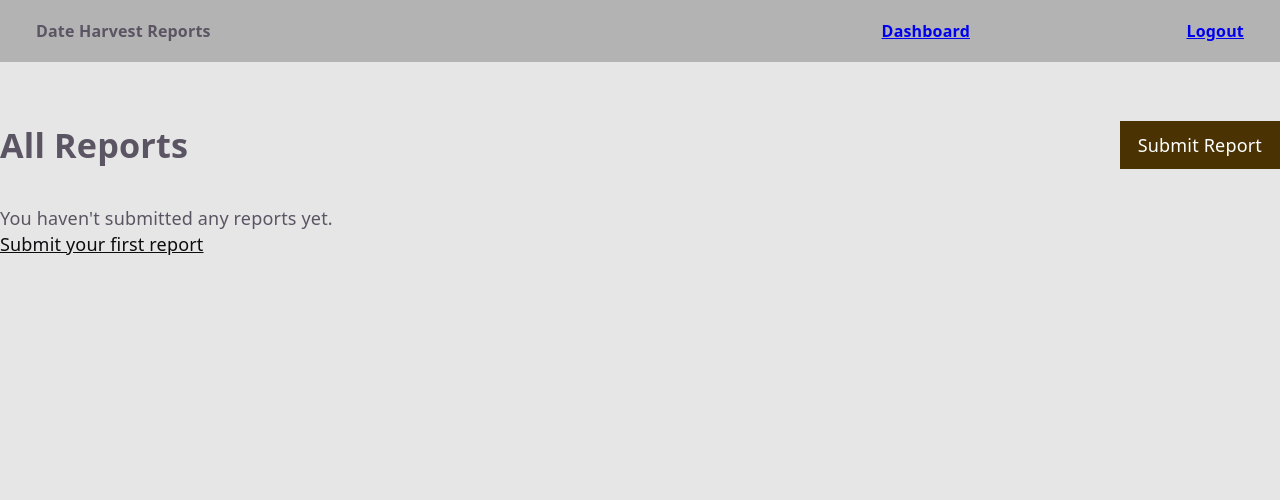
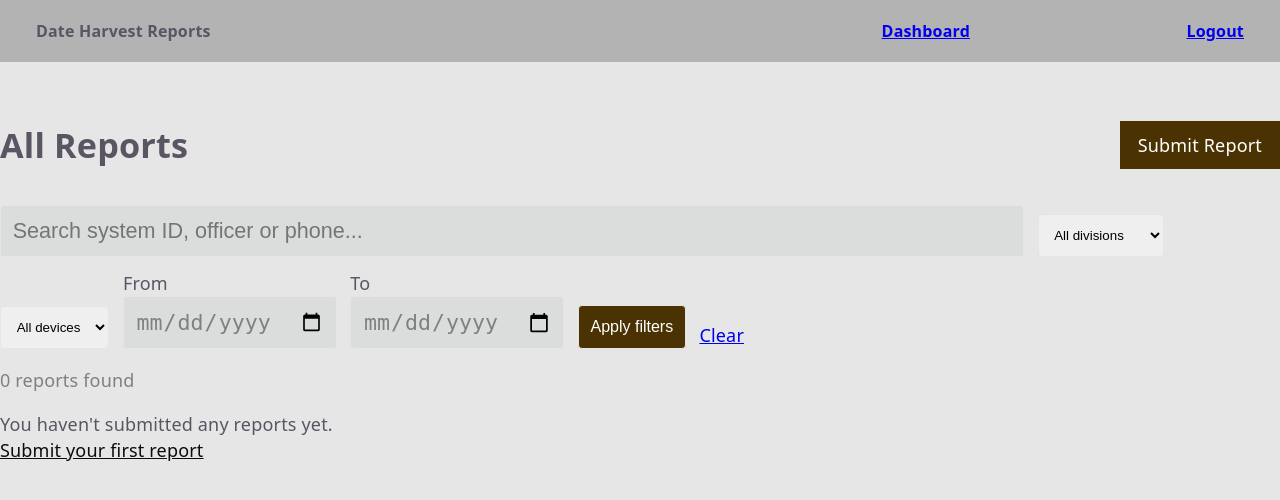
Before and after one commit to adokun15/dh_report-system, a PHP site: page /app/views/reports/ in a window 1280 px wide. Shown: the top 500 px of the page. Run offline with PHP 8.4, Linux system fonts and the light colour scheme; the visitor is signed in with stand-in values (Sample User, id 1); tables that the repository leaves empty hold one stand-in row (values such as "Sample post").

Commit message:
feat: pagination, search and filter complete on report list

```diff
--- a/app/controllers/report.controller.php
+++ b/app/controllers/report.controller.php
@@ -55,12 +55,112 @@
 //all reports
 public function all()
 {
-    if ($_SESSION['role'] !== 'admin') {
+    $role = $_SESSION['role'] ?? '';
+    $userId = $role === 'staff'
+        ? ($_SESSION['user_id'] ?? null)
+        : null;
+
+    if ($role !== 'admin' && $role !== 'staff') {
         http_response_code(403);
         exit('Forbidden');
     }
-    return $this->reportModel->getAllReports();
 
+    $filters = [
+        'search' => trim($_GET['search'] ?? ''),
+        'division' => $_GET['division'] ?? '',
+        'device' => $_GET['device'] ?? '',
+        'date_from' => $_GET['date_from'] ?? '',
+        'date_to' => $_GET['date_to'] ?? '',
+    ];
+
+    // Only accept known filter values.
+    $validDivisions = [
+        'ikeja', 'lagos_island', 'badagry',
+        'epe', 'ikorodu', 'hq'
+    ];
+
+    $validDevices = ['cpu', 'laptop', 'android'];
+
+    if (!in_array($filters['division'], $validDivisions, true)) {
+        $filters['division'] = '';
+    }
+
+    if (!in_array($filters['device'], $validDevices, true)) {
+        $filters['device'] = '';
+    }
+
+    // Validate date formats before passing them to SQL.
+    foreach (['date_from', 'date_to'] as $key) {
+        $date = $filters[$key];
+
+        if ($date !== '') {
+            $parsed = DateTime::createFromFormat('!Y-m-d', $date);
+
+            if (!$parsed || $parsed->format('Y-m-d') !== $date) {
+                $filters[$key] = '';
+            }
+        }
+    }
+
+    if (
+        $filters['date_from'] !== '' &&
+        $filters['date_to'] !== '' &&
+        $filters['date_from'] > $filters['date_to']
+    ) {
+        $filters['date_from'] = '';
+        $filters['date_to'] = '';
+    }
+
+    return [
+        'filters' => $filters,
+        'user_id' => $userId,
+    ];
+}
+
+
+public function getReportsPage()
+{
+    $context = $this->all();
+
+    $filters = $context['filters'];
+    $userId = $context['user_id'];
+
+    $perPage = 10;
+    $page = filter_input(
+        INPUT_GET,
+        'page',
+        FILTER_VALIDATE_INT
+    );
+
+    $page = ($page && $page > 0) ? $page : 1;
+
+    $totalReports = $this->reportModel->countFilteredReports(
+        $filters,
+        $userId
+    );
+
+    $totalPages = max(1, (int) ceil($totalReports / $perPage));
+
+    // Prevent requests for pages beyond the available results.
+    $page = min($page, $totalPages);
+
+    $offset = ($page - 1) * $perPage;
+
+    $reports = $this->reportModel->getPaginatedReports(
+        $filters,
+        $userId,
+        $perPage,
+        $offset
+    );
+
+    return [
+        'reports' => $reports,
+        'filters' => $filters,
+        'page' => $page,
+        'per_page' => $perPage,
+        'total_reports' => $totalReports,
+        'total_pages' => $totalPages,
+    ];
 }
 
 //Single Data:
--- a/app/models/report.model.php
+++ b/app/models/report.model.php
@@ -358,4 +358,111 @@
         ':child_to_adult_record' => $report['child_to_adult_record']
     ]);
 }
+
+//AISLOPP
+private function buildReportConditions($filters, $userId = null)
+{
+    $where = " WHERE 1 = 1 ";
+    $params = [];
+
+    // Staff can only access their own reports.
+    if ($userId !== null) {
+        $where .= " AND reports.author_id = :author_id";
+        $params[':author_id'] = $userId;
+    }
+
+    if (!empty($filters['search'])) {
+        $where .= " AND (
+            reports.system_id LIKE :search_system
+            OR reports.enrolment_officer_name LIKE :search_name
+            OR reports.enrolment_officer_phone LIKE :search_phone
+        )";
+
+        $search = '%' . $filters['search'] . '%';
+
+        $params[':search_system'] = $search;
+        $params[':search_name'] = $search;
+        $params[':search_phone'] = $search;
+    }
+
+    if (!empty($filters['division'])) {
+        $where .= " AND reports.division_place = :division";
+        $params[':division'] = $filters['division'];
+    }
+
+    if (!empty($filters['device'])) {
+        $where .= " AND reports.device = :device";
+        $params[':device'] = $filters['device'];
+    }
+
+    if (!empty($filters['date_from'])) {
+        $where .= " AND reports.created_at >= :date_from";
+        $params[':date_from'] = $filters['date_from'];
+    }
+
+    if (!empty($filters['date_to'])) {
+        $where .= " AND reports.created_at < DATE_ADD(:date_to, INTERVAL 1 DAY)";
+        $params[':date_to'] = $filters['date_to'];
+    }
+
+    return [$where, $params];
 }
+
+
+public function getPaginatedReports(
+    $filters,
+    $userId = null,
+    $limit = 10,
+    $offset = 0
+) {
+    [$where, $params] = $this->buildReportConditions($filters, $userId);
+
+    $sql = "
+        SELECT
+            reports.*,
+            users.photo AS user_photo,
+            users.role AS user_role,
+            users.name AS user_name,
+            auth.email AS user_email
+        FROM reports
+        INNER JOIN users
+            ON reports.author_id = users.user_id
+        INNER JOIN auth
+            ON reports.author_id = auth.user_id
+        $where
+        ORDER BY reports.created_at DESC
+        LIMIT :limit OFFSET :offset
+    ";
+
+    $stmt = $this->db->prepare($sql);
+
+    foreach ($params as $key => $value) {
+        $stmt->bindValue($key, $value);
+    }
+
+    $stmt->bindValue(':limit', (int) $limit, PDO::PARAM_INT);
+    $stmt->bindValue(':offset', (int) $offset, PDO::PARAM_INT);
+
+    $stmt->execute();
+
+    return $stmt->fetchAll(PDO::FETCH_ASSOC);
+}
+
+
+public function countFilteredReports($filters, $userId = null)
+{
+    [$where, $params] = $this->buildReportConditions($filters, $userId);
+
+    $sql = "
+        SELECT COUNT(*)
+        FROM reports
+        $where
+    ";
+
+    $stmt = $this->db->prepare($sql);
+    $stmt->execute($params);
+
+    return (int) $stmt->fetchColumn();
+}
+
+}
--- a/app/views/reports/index.php
+++ b/app/views/reports/index.php
@@ -4,8 +4,17 @@
 requireAuth();
 
 $reportController = new ReportController($pdo);
-$reports = $reportController->all();
-$user_reports = $reportController->userReports();
+
+//$reports = $reportController->all();
+//$user_reports = $reportController->userReports();
+
+$result = $reportController->getReportsPage();
+
+$reports = $result['reports'];
+$filters = $result['filters'];
+$page = $result['page'];
+$totalPages = $result['total_pages'];
+$totalReports = $result['total_reports'];
 ?>
 
 <?php require __DIR__ . '/../../components/head.php'; ?>
@@ -37,6 +46,80 @@
                 Submit Report
             </a>
     </header>
+
+
+<form method="GET" class="report-filters">
+    <input
+        type="search"
+        name="search"
+        placeholder="Search system ID, officer or phone..."
+        value="<?= htmlspecialchars($filters['search']) ?>"
+    >
+
+    <select name="division">
+        <option value="">All divisions</option>
+        <?php
+        $divisions = [
+            'ikeja' => 'Ikeja',
+            'lagos_island' => 'Lagos Island',
+            'badagry' => 'Badagry',
+            'epe' => 'Epe',
+            'ikorodu' => 'Ikorodu',
+            'hq' => 'Headquarters',
+        ];
+
+        foreach ($divisions as $value => $label):
+        ?>
+            <option
+                value="<?= $value ?>"
+                <?= $filters['division'] === $value ? 'selected' : '' ?>
+            >
+                <?= htmlspecialchars($label) ?>
+            </option>
+        <?php endforeach; ?>
+    </select>
+
+    <select name="device">
+        <option value="">All devices</option>
+        <?php foreach (['cpu', 'laptop', 'android'] as $device): ?>
+            <option
+                value="<?= $device ?>"
+                <?= $filters['device'] === $device ? 'selected' : '' ?>
+            >
+                <?= ucfirst($device) ?>
+            </option>
+        <?php endforeach; ?>
+    </select>
+
+    <label>
+        From
+        <input
+            type="date"
+            name="date_from"
+            value="<?= htmlspecialchars($filters['date_from']) ?>"
+        >
+    </label>
+
+    <label>
+        To
+        <input
+            type="date"
+            name="date_to"
+            value="<?= htmlspecialchars($filters['date_to']) ?>"
+        >
+    </label>
+
+    <button type="submit">Apply filters</button>
+
+    <a href="<?= htmlspecialchars(strtok($_SERVER['REQUEST_URI'], '?')) ?>">
+        Clear
+    </a>
+</form>
+
+<p class="results-count">
+    <?= number_format($totalReports) ?>
+    <?= $totalReports === 1 ? 'report' : 'reports' ?> found
+</p>
 
 
         <section class="reports_table">
@@ -91,6 +174,36 @@
         <?php endforeach; ?>
     </tbody>
 </table>
+
+
+<?php
+$query = $filters;
+?>
+
+<nav class="pagination" aria-label="Reports pagination">
+    <?php if ($page > 1): ?>
+        <?php $query['page'] = $page - 1; ?>
+        <a href="?<?= htmlspecialchars(http_build_query($query)) ?>">
+            Previous
+        </a>
+    <?php else: ?>
+        <span class="disabled">Previous</span>
+    <?php endif; ?>
+
+    <span>
+        Page <?= $page ?> of <?= $totalPages ?>
+    </span>
+
+    <?php if ($page < $totalPages): ?>
+        <?php $query['page'] = $page + 1; ?>
+        <a href="?<?= htmlspecialchars(http_build_query($query)) ?>">
+            Next
+        </a>
+    <?php else: ?>
+        <span class="disabled">Next</span>
+    <?php endif; ?>
+</nav>
+
  <?php endif; ?>
 </section>
 
--- a/public/css/style.css
+++ b/public/css/style.css
@@ -461,6 +461,50 @@
   text-decoration: underline;
 }
 
+/*REPORT LIST: SLOPPY JOES*/
+.report-filters {
+  display: flex;
+  flex-wrap: wrap;
+  gap: 0.75rem;
+  align-items: end;
+  margin-bottom: 1rem;
+}
+
+.report-filters input,
+.report-filters select,
+.report-filters button {
+  padding: 0.65rem;
+  border: 1px solid var(--border);
+  border-radius: 4px;
+}
+
+.report-filters button {
+  background: var(--primary);
+  color: white;
+  cursor: pointer;
+}
+
+.results-count {
+  color: var(--muted);
+  margin-bottom: 1rem;
+}
+
+.pagination {
+  display: flex;
+  align-items: center;
+  justify-content: center;
+  gap: 1.25rem;
+  padding: 1.5rem 0;
+}
+
+.pagination a {
+  padding: 0.5rem 0.75rem;
+}
+
+.pagination .disabled {
+  opacity: 0.5;
+}
+
 /*2: Create Report*/
 .report_form {
   max-width: 70%;
```
